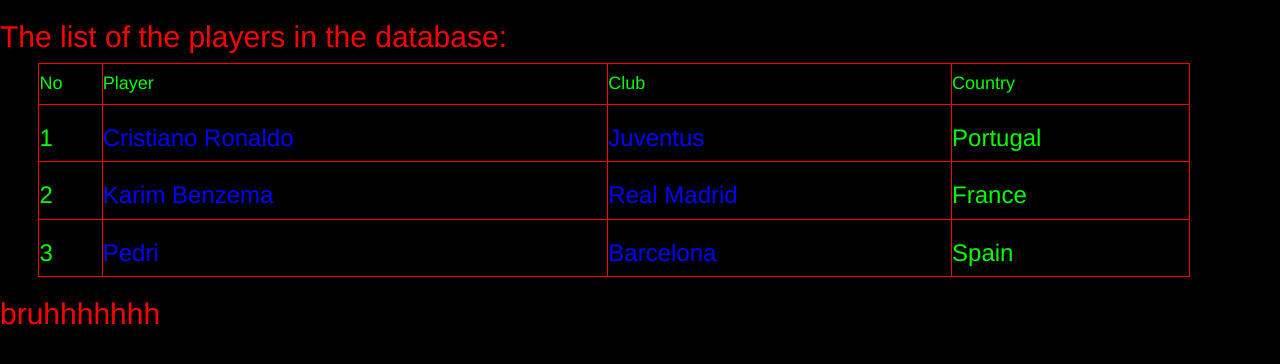
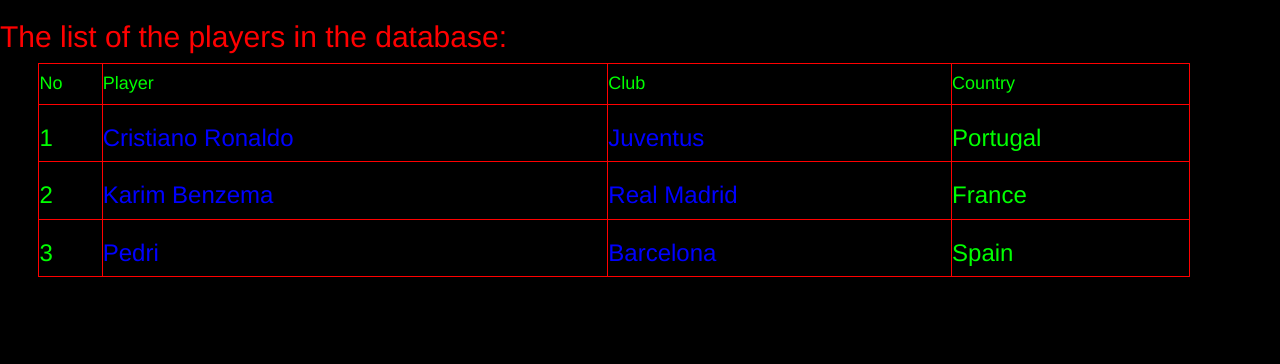
Before and after one commit to mmyszak999/FootballWRLD, a Django app: page /FootballWRLD/PlayersDatabase/ in a window 1280 px wide. Shown: the top 364 px of the page. Run offline with Django 3.2, Linux system fonts and the light colour scheme; data comes from the database, SQL or seed files in the repository; lists and menus that the app fills with data are empty; some libraries are stand-ins or nearby versions.

Commit message:
1st commit on new branch : draft

```diff
--- a/FW/templates/FW/PlayersDatabase.html
+++ b/FW/templates/FW/PlayersDatabase.html
@@ -29,6 +29,5 @@
         <h2> No players available in the database</h2>
     {% endfor %}
     </table>
-<h2>bruhhhhhhh</h2>
 </body>
 </html>
```
